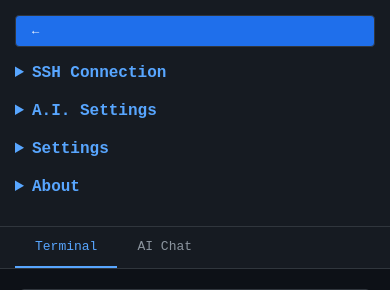
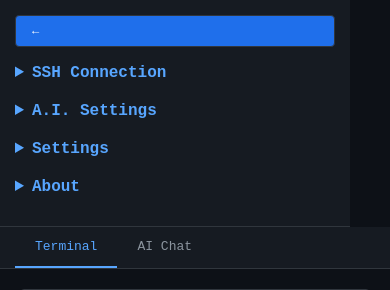
Before and after one commit to ftsiadimos/Web-Terminal-AI, a Flask app: page / in a window 390 px wide. Shown: the part 87-377 px from the top of the page. Run offline with Flask 3, Linux system fonts and the light colour scheme; data that the repository does not hold is empty; parts of the project's set-up code (start-up, migrations or seed data) failed here and were passed over; some libraries are stand-ins or nearby versions.

Commit message:
Update sidebar styles for improved responsiveness and flexibility

```diff
--- a/static/styles.css
+++ b/static/styles.css
@@ -60,12 +60,18 @@ body {
 }
 
 .sidebar {
-    width: 200px;
+    width: auto;
+    max-width: 350px;
+    flex: 0 0 auto;
     background: #161b22;
     border-right: 1px solid #30363d;
     overflow-y: auto;
     padding: 15px;
     transition: width 0.2s ease, padding 0.2s ease;
+}
+
+.sidebar:not(.collapsed) {
+    min-width: 220px;
 }
 
 .sidebar-toggle {
@@ -79,6 +85,7 @@ body {
 
 .sidebar.collapsed {
     width: 60px;
+    min-width: 0;
     padding: 10px 8px;
 }
 
```
